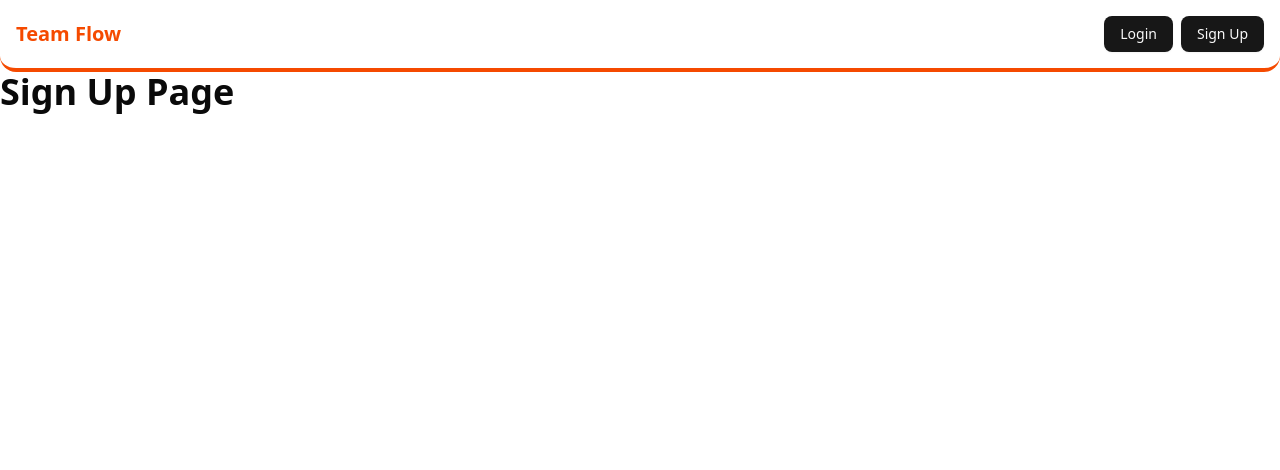
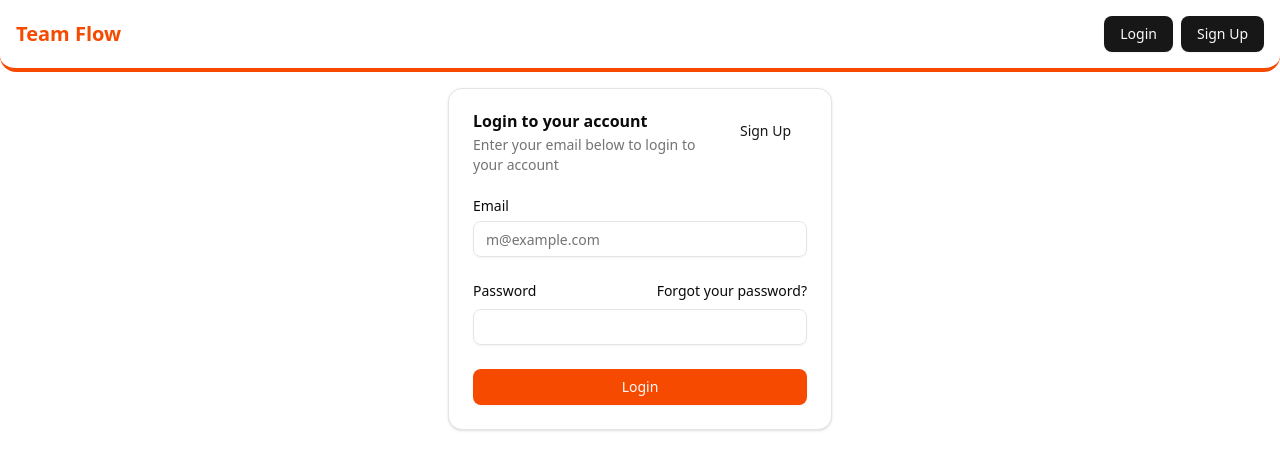
Before and after one commit to Sadman-Siam/teamflow_web, a Next.js app: page /signup in a window 1280 px wide. Shown: the top 470 px of the page. Built offline with nearby package versions, Linux system fonts and the light colour scheme.

Commit message:
update login and signup

```diff
--- a/app/login/page.js
+++ b/app/login/page.js
@@ -10,6 +10,7 @@
 } from "@/components/ui/card";
 import { Input } from "@/components/ui/input";
 import { Label } from "@/components/ui/label";
+import Link from "next/link";
 
 export default function LoginPage() {
   return (
@@ -21,7 +22,9 @@
             Enter your email below to login to your account
           </CardDescription>
           <CardAction>
-            <Button variant="link">Sign Up</Button>
+            <Link href="/signup">
+              <Button variant="link">Sign Up</Button>
+            </Link>
           </CardAction>
         </CardHeader>
         <CardContent>
--- a/app/signup/page.js
+++ b/app/signup/page.js
@@ -1,7 +1,62 @@
-export default function SignUp() {
+import { Button } from "@/components/ui/button";
+import {
+  Card,
+  CardAction,
+  CardContent,
+  CardDescription,
+  CardFooter,
+  CardHeader,
+  CardTitle,
+} from "@/components/ui/card";
+import { Input } from "@/components/ui/input";
+import { Label } from "@/components/ui/label";
+
+export default function LoginPage() {
   return (
-    <div>
-      <h1 className="text-4xl font-bold">Sign Up Page</h1>
+    <div className="flex justify-center p-4">
+      <Card className="w-full max-w-sm">
+        <CardHeader>
+          <CardTitle>Login to your account</CardTitle>
+          <CardDescription>
+            Enter your email below to login to your account
+          </CardDescription>
+          <CardAction>
+            <Button variant="link">Sign Up</Button>
+          </CardAction>
+        </CardHeader>
+        <CardContent>
+          <form>
+            <div className="flex flex-col gap-6">
+              <div className="grid gap-2">
+                <Label htmlFor="email">Email</Label>
+                <Input
+                  id="email"
+                  type="email"
+                  placeholder="m@example.com"
+                  required
+                />
+              </div>
+              <div className="grid gap-2">
+                <div className="flex items-center">
+                  <Label htmlFor="password">Password</Label>
+                  <a
+                    href="#"
+                    className="ml-auto inline-block text-sm underline-offset-4 hover:underline"
+                  >
+                    Forgot your password?
+                  </a>
+                </div>
+                <Input id="password" type="password" required />
+              </div>
+            </div>
+          </form>
+        </CardContent>
+        <CardFooter className="flex-col gap-2">
+          <Button type="submit" className="w-full bg-chart-1">
+            Login
+          </Button>
+        </CardFooter>
+      </Card>
     </div>
   );
 }
```
